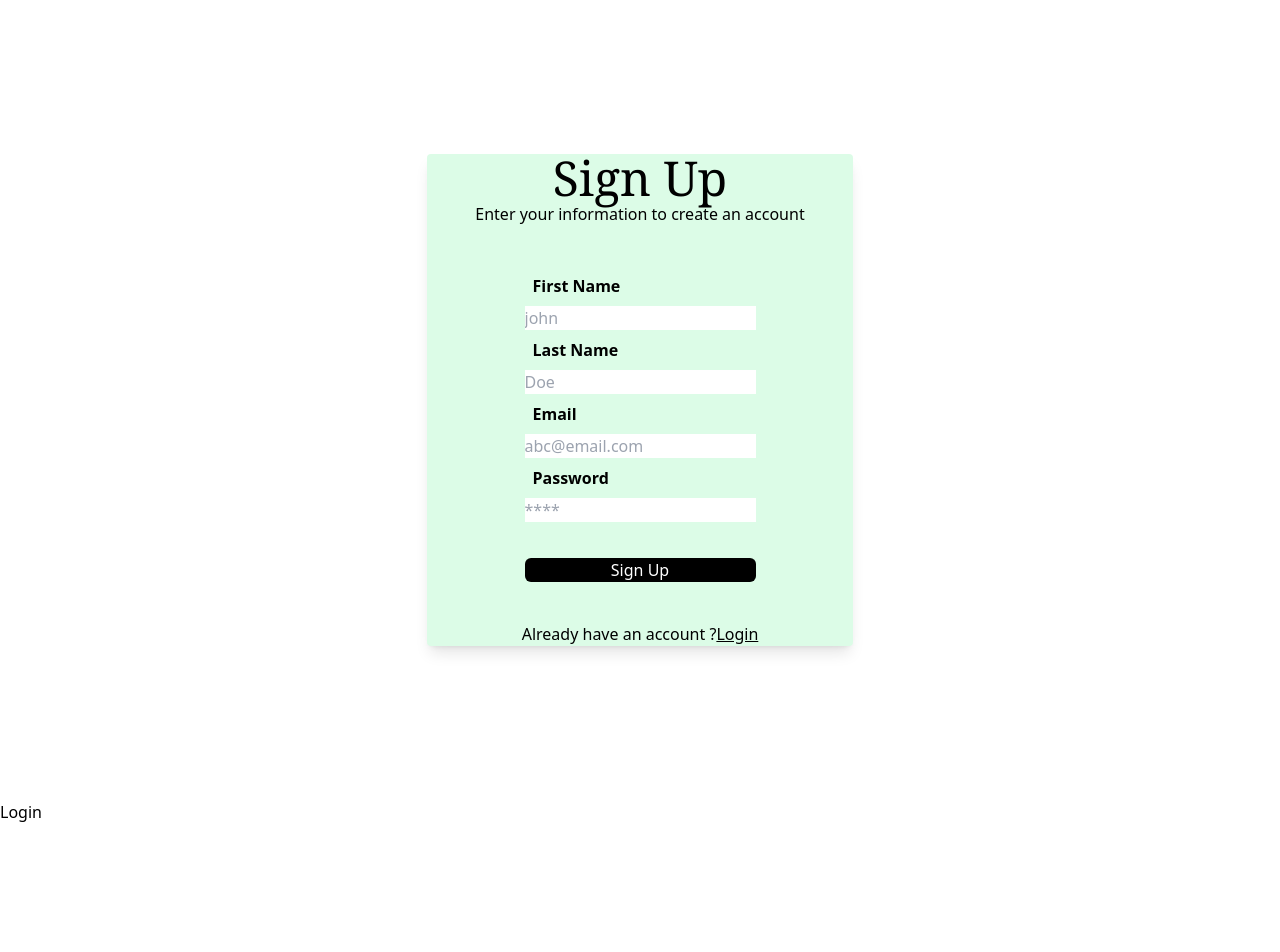
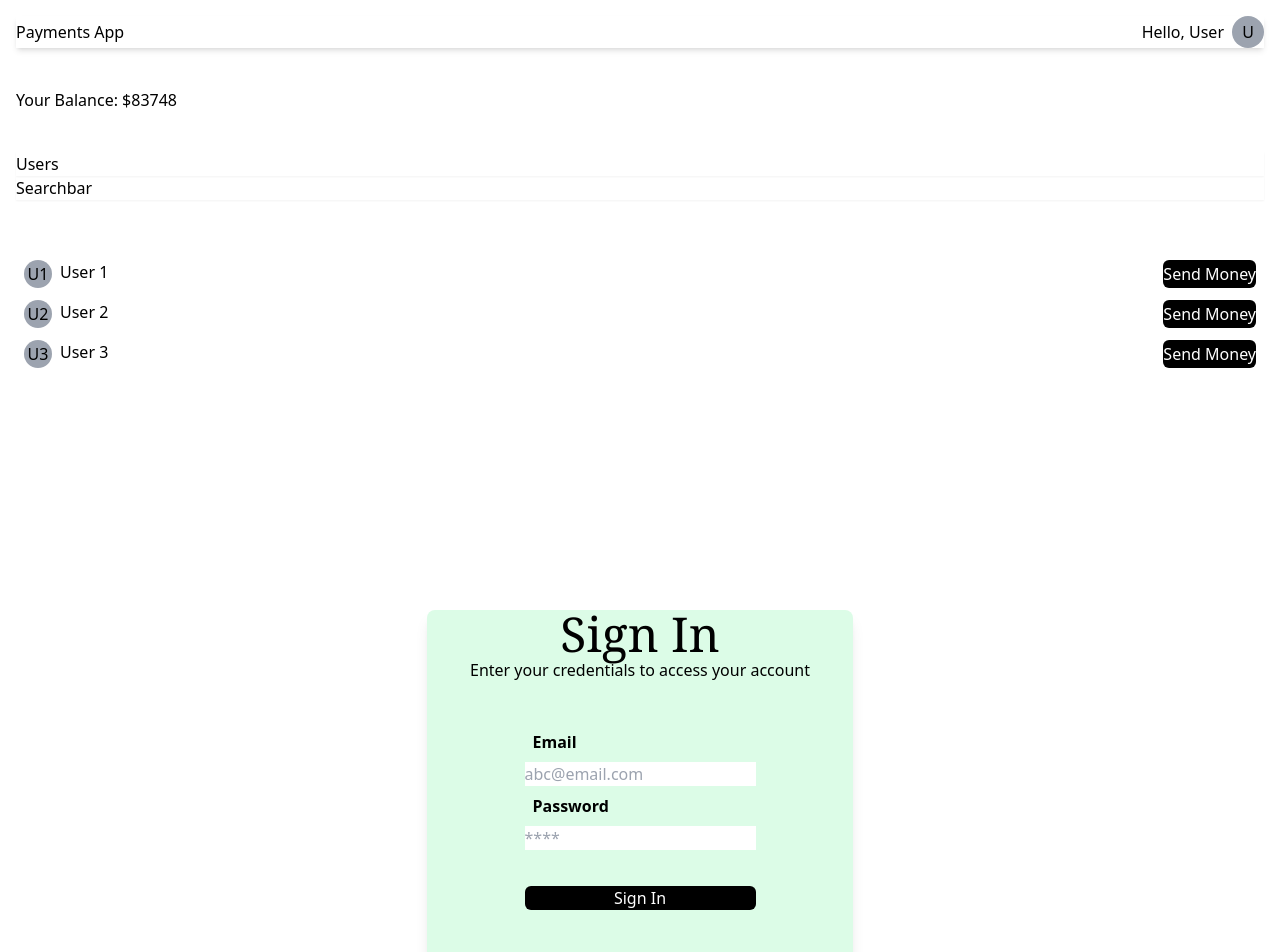
Before and after one commit to Priyans4475/PaymentApp, a React (Vite) app in the folder frontend/paytm/: page /signin in a window 1280 px wide. Shown: the top 952 px of the page. Before the commit the page ends 824 px from the top, so only its background shows below. Built offline with nearby package versions, Linux system fonts and the light colour scheme.

Commit message:
without React Component

```diff
--- a/frontend/paytm/src/App.jsx
+++ b/frontend/paytm/src/App.jsx
@@ -9,7 +9,7 @@ import Login from './components/Login'
 const App = () => {
   return (
 <Router>
-  <Register/>
+  <Dashboard/>
   <Routes>
     <Route path='/signup' element={<Register/> }/>
     <Route path='/dashboard' element={<Dashboard/>}/>
--- a/frontend/paytm/src/components/Dashboard.jsx
+++ b/frontend/paytm/src/components/Dashboard.jsx
@@ -2,7 +2,47 @@ import React from 'react'
 
 const Dashboard = () => {
   return (
-    <div>Dashboard</div>
+    <div className='p-4'>
+      <div className='flex justify-between items-center shadow-md'>
+        <h1>Payments App</h1>
+        <div className='flex items-center '>
+          <h1>Hello, User</h1>
+          <button className='w-8 h-8 rounded-full ml-2 bg-gray-400'>U</button>
+        </div>
+      </div>
+
+      <div className='mt-10'>Your Balance: $83748</div>
+
+      <div className='shadow-sm mt-10'>Users</div>
+      <div className='shadow-sm'>Searchbar</div>
+    <div className='p-2 mt-10'>
+      <div className='flex justify-between mt-3'>
+        <div className='flex'>
+          <button className='bg-gray-400 rounded-full w-7 h-7 mr-2'>U1</button>
+          <h1>User 1</h1>
+        </div>
+
+        <button className='bg-black text-white rounded-md'> Send Money</button>
+      </div>
+      <div className='flex justify-between mt-3'>
+        <div className='flex'>
+          <button className='bg-gray-400 rounded-full w-7 h-7 mr-2'>U2</button>
+          <h1>User 2</h1>
+        </div>
+
+        <button className='bg-black text-white rounded-md'> Send Money</button>
+      </div>
+      <div className='flex justify-between mt-3'>
+        <div className='flex'>
+          <button className='bg-gray-400 rounded-full w-7 h-7 mr-2'>U3</button>
+          <h1>User 3</h1>
+        </div>
+
+        <button className='bg-black text-white rounded-md'> Send Money</button>
+      </div>
+      </div>
+
+    </div>
   )
 }
 
--- a/frontend/paytm/src/components/Login.jsx
+++ b/frontend/paytm/src/components/Login.jsx
@@ -2,7 +2,39 @@ import React from 'react'
 
 const Login = () => {
   return (
-    <div>Login</div>
+    <div className='bg-white h-screen flex justify-center items-center '>
+    <div className='w-full sm:w-1/2 md:w-1/3 rounded-lg  shadow-lg bg-green-100 flex flex-col justify-center items-center'>
+    <div className=' font-serif text-5xl'>
+    <h1>Sign In</h1>
+    </div>
+    <div className='font-thin'>
+    <h1>Enter your credentials to access your account</h1>
+    </div>
+    <div className='p-10'>
+
+
+    <div className=' font-bold p-2'>
+    <h1 className=' font-bold '>Email</h1>
+    </div>
+    <div>
+    <input type='email' placeholder='abc@email.com'/>
+    </div>
+    <div className=' font-bold p-2'>
+    <h1>Password</h1>
+    </div>
+    <div>
+    <input type='password' placeholder='****'/>
+    </div>
+
+    <button className='w-full rounded-md mt-9 bg-black text-white'>Sign In</button>
+    </div>
+
+    <div className='flex'>
+    <div> Don't have an account ?</div>
+    <div className='underline cursor-pointer'> Sign Up</div>
+    </div>
+    </div>
+    </div>
   )
 }
 
--- a/frontend/paytm/src/components/Register.jsx
+++ b/frontend/paytm/src/components/Register.jsx
@@ -3,7 +3,7 @@ import React from 'react'
 const Register = () => {
   return (
     <div className='bg-white h-screen flex justify-center items-center '>
-<div className='w-full sm:w-1/2 md:w-1/3 rounded  shadow-lg bg-green-100 flex flex-col justify-center items-center'>
+<div className='w-full sm:w-1/2 md:w-1/3 rounded-lg  shadow-lg bg-green-100 flex flex-col justify-center items-center'>
 <div className=' font-serif text-5xl'>
 <h1>Sign Up</h1>
 </div>
--- a/frontend/paytm/src/components/Sendmoney.jsx
+++ b/frontend/paytm/src/components/Sendmoney.jsx
@@ -2,7 +2,36 @@ import React from 'react'
 
 const Sendmoney = () => {
   return (
-    <div>Sendmoney</div>
+    <div className='bg-white h-screen flex justify-center items-center '>
+    <div className='w-full sm:w-1/2 md:w-1/3 rounded-lg  shadow-lg bg-green-100 flex flex-col justify-center items-center'>
+    <div className=' font-serif text-3xl mt-4'>
+    <h1>Send Money</h1>
+    </div>
+
+    <div className='p-10 mr-20'>
+      <div className='flex'>
+        <button className='bg-green-500  w-10 h-10 rounded-full text-white'>A</button>
+
+    <div className=' font-bold p-2 '>
+    <h1>Friend's Name</h1>
+    </div>
+    </div>
+
+    <div className=' font-bold p-2'>
+    <h1>Amount (in Rs)</h1>
+    </div>
+    <div>
+    <input type='text' placeholder='Enter amount'/>
+    </div>
+
+
+
+    <button className='w-full rounded-md mt-9 bg-black text-white'>Initiate Transfer</button>
+    </div>
+
+
+    </div>
+    </div>
   )
 }
 
```
